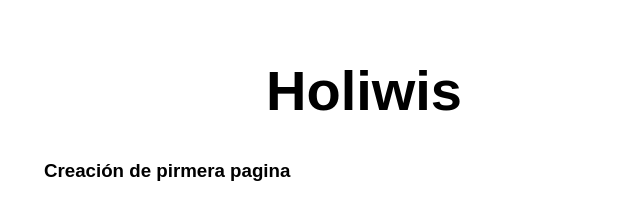
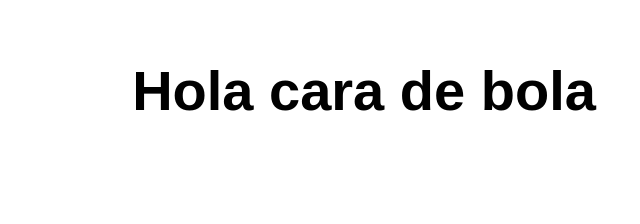
Before and after one commit to BDayanC/mi-primer-repositorio-bd, a website: page src/index.html in a window 1280 px wide. Shown: the whole page, without its empty margins (276-916 px from the left). Drawn offline with Linux system fonts and the light colour scheme.

Commit message:
//titulo

```diff
--- a/src/index.html
+++ b/src/index.html
@@ -10,8 +10,8 @@
 
 <body>
   <main>
-    <h1>Holiwis</h1>
-    <h3>Creación de pirmera pagina</h3>
+    <h1>Hola cara de bola</h1>
+
   </main>
 </body>
 
```
